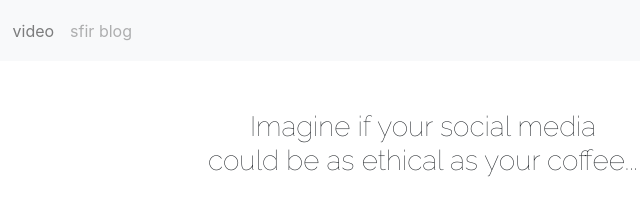
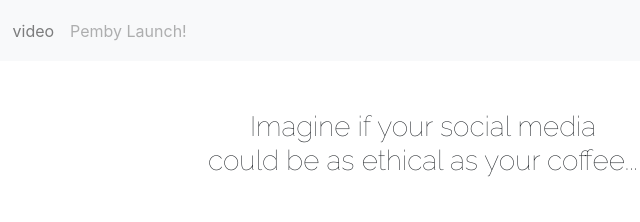
Before and after one commit to AdamLoughnane/Sfir-Website, a plain HTML site: page index.html in a window 1280 px wide. Shown: the top 222 px of the page, 217-857 px from the left. Drawn offline with Linux system fonts and the light colour scheme; a script that the page names is missing.

Commit message:
Add files via upload

```diff
--- a/index.html
+++ b/index.html
@@ -72,7 +72,7 @@ body {
          </li>
 
          <li class="nav-item">
-            <a class="nav-link disabled" href="#">sfir blog</a>
+            <a class="nav-link disabled" href="pemby.html">Pemby Launch!</a>
          </li>
       </ul>
 
```
